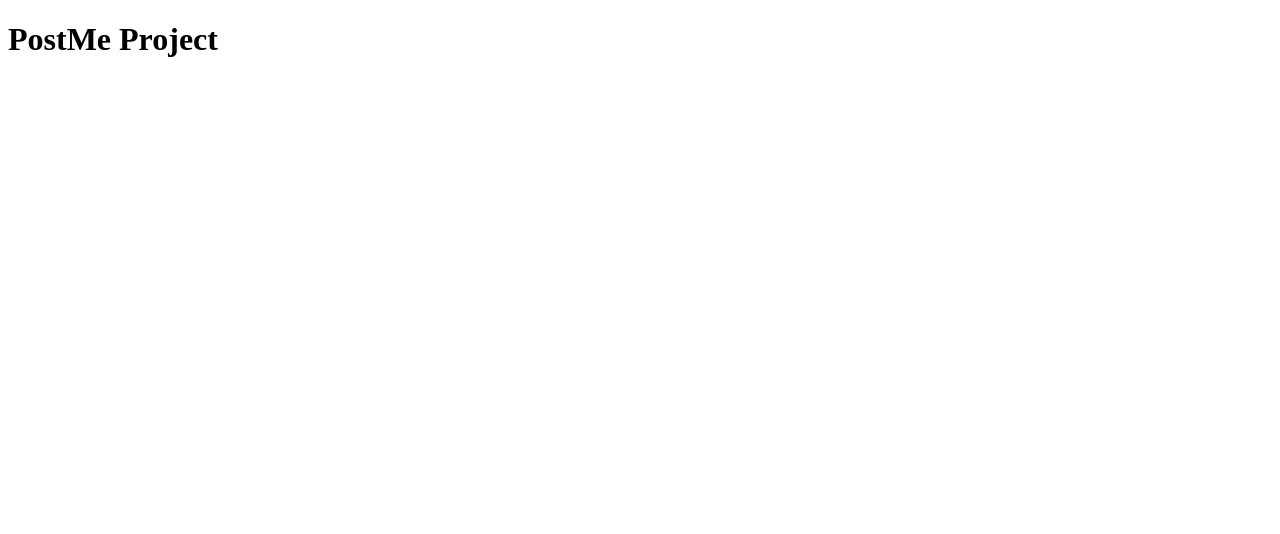
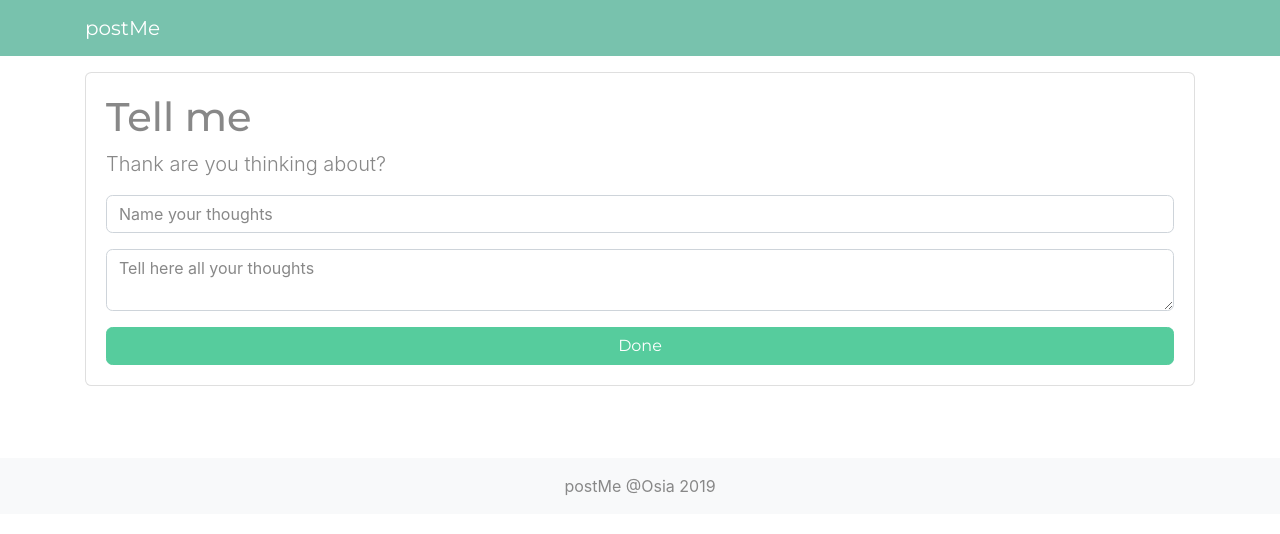
Before and after one commit to Osia-me/postMe, a website built with webpack: page src/index.html in a window 1280 px wide. Built offline with nearby package versions, Linux system fonts and the light colour scheme.

Commit message:
UI with bootswatch

```diff
--- a/src/index.html
+++ b/src/index.html
@@ -4,10 +4,38 @@
   <meta charset="UTF-8">
   <meta name="viewport" content="width=device-width, initial-scale=1.0">
   <meta http-equiv="X-UA-Compatible" content="ie=edge">
+  <link rel="stylesheet" href="https://bootswatch.com/4/minty/bootstrap.min.css">
+  <link href="https://maxcdn.bootstrapcdn.com/font-awesome/4.7.0/css/font-awesome.min.css" rel="stylesheet" integrity="sha384-wvfXpqpZZVQGK6TAh5PVlGOfQNHSoD2xbE+QkPxCAFlNEevoEH3Sl0sibVcOQVnN" crossorigin="anonymous">
   <title>postMe | Post your things here</title>
 </head>
 <body>
-  <h1>PostMe Project</h1>
+  <nav class="navbar navbar-dark bg-primary mb-3">
+    <div class="container">
+      <a href="#" class="navbar-brand">postMe </a>
+    </div>
+  </nav>
+
+  <div class="container postsContainer">
+    <div class="card card-body card-form">
+      <h1>Tell me</h1>
+      <p class="lead">Thank are you thinking about?</p>
+      <div class="form-group">
+        <input type="text" id="title" class="form-control" placeholder="Name your thoughts">
+      </div>
+      <div class="form-group">
+        <textarea id="body" class="form-control" placeholder="Tell here all your thoughts"></textarea>
+      </div>
+      <input type="hidden" id="id" value="">
+      <button class="post-submit btn btn-success btn-block">Done</button>
+      <span class="form-end"></span>
+    </div>
+    <br>
+    <div id="posts"></div>
+  </div>
+
+  <footer class="mt-5 p-3 text-center bg-light">
+    postMe @Osia 2019
+  </footer>
 
 
   <script src="js/bundle.js"></script>
```
